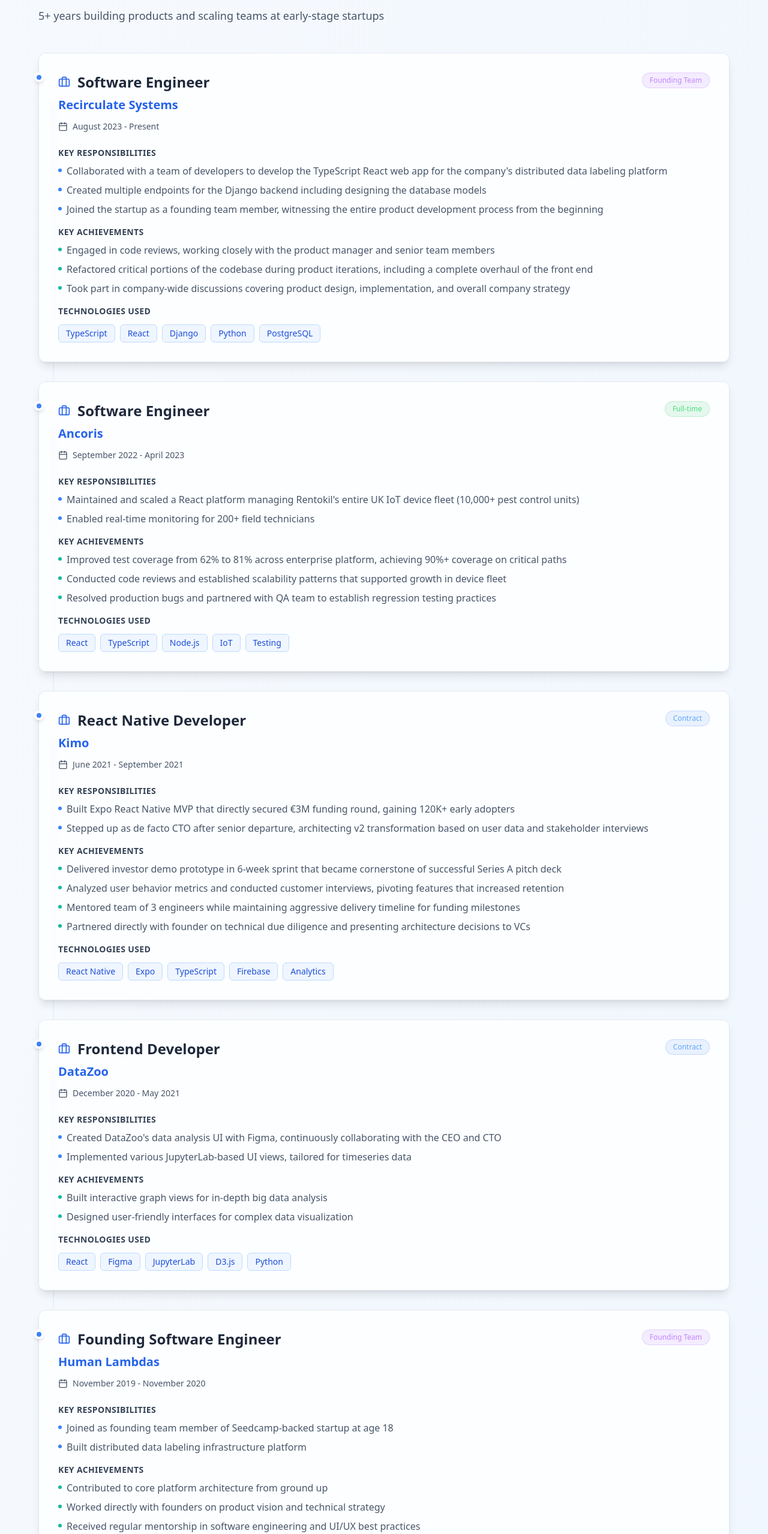
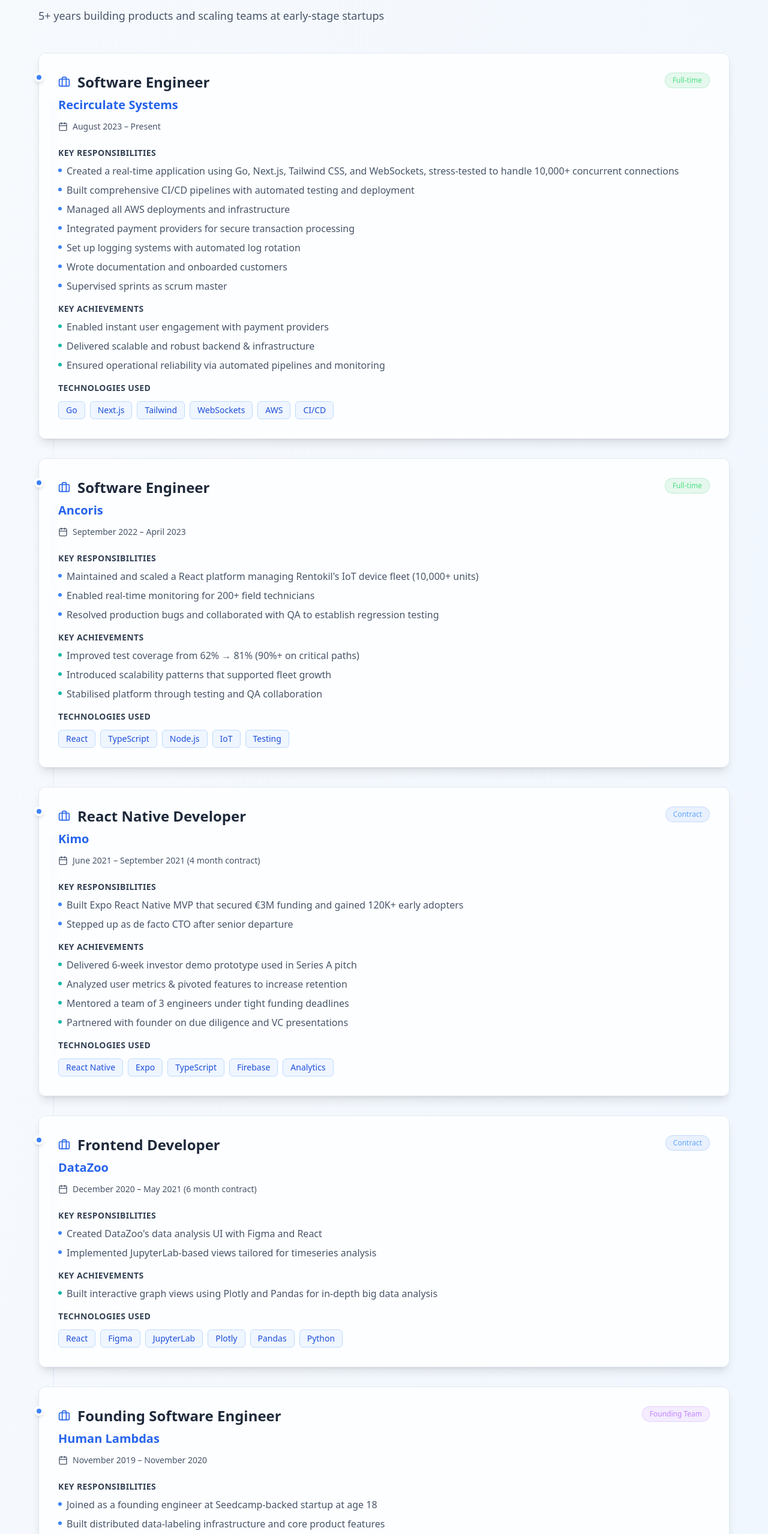
Before and after one commit to SeanJaeger1/Portfolio, a Next.js app: page / in a window 1280 px wide. Shown: the part 3528-6086 px from the top of the page at 60% size. Built offline with nearby package versions, Linux system fonts and the light colour scheme.

Commit message:
Refined project data

```diff
--- a/components/ExperienceSection.tsx
+++ b/components/ExperienceSection.tsx
@@ -1,6 +1,8 @@
 import { FC } from 'react'
 import { motion } from 'framer-motion'
-import { Calendar, MapPin, ExternalLink, Briefcase } from 'lucide-react'
+import { Calendar, MapPin, Briefcase } from 'lucide-react'
+
+type ExperienceType = 'full-time' | 'contract' | 'founding'
 
 interface Experience {
   company: string
@@ -10,107 +12,130 @@
   description: string[]
   achievements: string[]
   technologies: string[]
-  type?: 'full-time' | 'contract' | 'founding'
+  type?: ExperienceType
 }
 
 const ExperienceSection: FC = () => {
   const experiences: Experience[] = [
     {
-      company: "Recirculate Systems",
-      role: "Software Engineer",
-      duration: "August 2023 - Present",
+      company: 'Recirculate Systems',
+      role: 'Software Engineer',
+      duration: 'August 2023 – Present',
       description: [
-        "Collaborated with a team of developers to develop the TypeScript React web app for the company's distributed data labeling platform",
-        "Created multiple endpoints for the Django backend including designing the database models",
-        "Joined the startup as a founding team member, witnessing the entire product development process from the beginning"
+        'Created a real-time application using Go, Next.js, Tailwind CSS, and WebSockets, stress-tested to handle 10,000+ concurrent connections',
+        'Built comprehensive CI/CD pipelines with automated testing and deployment',
+        'Managed all AWS deployments and infrastructure',
+        'Integrated payment providers for secure transaction processing',
+        'Set up logging systems with automated log rotation',
+        'Wrote documentation and onboarded customers',
+        'Supervised sprints as scrum master',
       ],
       achievements: [
-        "Engaged in code reviews, working closely with the product manager and senior team members",
-        "Refactored critical portions of the codebase during product iterations, including a complete overhaul of the front end",
-        "Took part in company-wide discussions covering product design, implementation, and overall company strategy"
+        'Enabled instant user engagement with payment providers',
+        'Delivered scalable and robust backend & infrastructure',
+        'Ensured operational reliability via automated pipelines and monitoring',
       ],
-      technologies: ["TypeScript", "React", "Django", "Python", "PostgreSQL"],
-      type: "founding"
+      technologies: ['Go', 'Next.js', 'Tailwind', 'WebSockets', 'AWS', 'CI/CD'],
+      type: 'full-time',
     },
     {
-      company: "Ancoris",
-      role: "Software Engineer",
-      duration: "September 2022 - April 2023",
+      company: 'Ancoris',
+      role: 'Software Engineer',
+      duration: 'September 2022 – April 2023',
       description: [
-        "Maintained and scaled a React platform managing Rentokil's entire UK IoT device fleet (10,000+ pest control units)",
-        "Enabled real-time monitoring for 200+ field technicians"
+        "Maintained and scaled a React platform managing Rentokil's IoT device fleet (10,000+ units)",
+        'Enabled real-time monitoring for 200+ field technicians',
+        'Resolved production bugs and collaborated with QA to establish regression testing',
       ],
       achievements: [
-        "Improved test coverage from 62% to 81% across enterprise platform, achieving 90%+ coverage on critical paths",
-        "Conducted code reviews and established scalability patterns that supported growth in device fleet",
-        "Resolved production bugs and partnered with QA team to establish regression testing practices"
+        'Improved test coverage from 62% → 81% (90%+ on critical paths)',
+        'Introduced scalability patterns that supported fleet growth',
+        'Stabilised platform through testing and QA collaboration',
       ],
-      technologies: ["React", "TypeScript", "Node.js", "IoT", "Testing"],
-      type: "full-time"
+      technologies: ['React', 'TypeScript', 'Node.js', 'IoT', 'Testing'],
+      type: 'full-time',
     },
     {
-      company: "Kimo",
-      role: "React Native Developer",
-      duration: "June 2021 - September 2021",
-      type: "contract",
+      company: 'Kimo',
+      role: 'React Native Developer',
+      duration: 'June 2021 – September 2021 (4 month contract)',
       description: [
-        "Built Expo React Native MVP that directly secured €3M funding round, gaining 120K+ early adopters",
-        "Stepped up as de facto CTO after senior departure, architecting v2 transformation based on user data and stakeholder interviews"
+        'Built Expo React Native MVP that secured €3M funding and gained 120K+ early adopters',
+        'Stepped up as de facto CTO after senior departure',
       ],
       achievements: [
-        "Delivered investor demo prototype in 6-week sprint that became cornerstone of successful Series A pitch deck",
-        "Analyzed user behavior metrics and conducted customer interviews, pivoting features that increased retention",
-        "Mentored team of 3 engineers while maintaining aggressive delivery timeline for funding milestones",
-        "Partnered directly with founder on technical due diligence and presenting architecture decisions to VCs"
+        'Delivered 6-week investor demo prototype used in Series A pitch',
+        'Analyzed user metrics & pivoted features to increase retention',
+        'Mentored a team of 3 engineers under tight funding deadlines',
+        'Partnered with founder on due diligence and VC presentations',
       ],
-      technologies: ["React Native", "Expo", "TypeScript", "Firebase", "Analytics"],
+      technologies: [
+        'React Native',
+        'Expo',
+        'TypeScript',
+        'Firebase',
+        'Analytics',
+      ],
+      type: 'contract',
     },
     {
-      company: "DataZoo",
-      role: "Frontend Developer",
-      duration: "December 2020 - May 2021",
-      type: "contract",
+      company: 'DataZoo',
+      role: 'Frontend Developer',
+      duration: 'December 2020 – May 2021 (6 month contract)',
       description: [
-        "Created DataZoo's data analysis UI with Figma, continuously collaborating with the CEO and CTO",
-        "Implemented various JupyterLab-based UI views, tailored for timeseries data"
+        "Created DataZoo's data analysis UI with Figma and React",
+        'Implemented JupyterLab-based views tailored for timeseries analysis',
       ],
       achievements: [
-        "Built interactive graph views for in-depth big data analysis",
-        "Designed user-friendly interfaces for complex data visualization"
+        'Built interactive graph views using Plotly and Pandas for in-depth big data analysis',
       ],
-      technologies: ["React", "Figma", "JupyterLab", "D3.js", "Python"],
+      technologies: [
+        'React',
+        'Figma',
+        'JupyterLab',
+        'Plotly',
+        'Pandas',
+        'Python',
+      ],
+      type: 'contract',
     },
     {
-      company: "Human Lambdas",
-      role: "Founding Software Engineer",
-      duration: "November 2019 - November 2020",
+      company: 'Human Lambdas',
+      role: 'Founding Software Engineer',
+      duration: 'November 2019 – November 2020',
       description: [
-        "Joined as founding team member of Seedcamp-backed startup at age 18",
-        "Built distributed data labeling infrastructure platform"
+        'Joined as a founding engineer at Seedcamp-backed startup at age 18',
+        'Built distributed data-labeling infrastructure and core product features',
       ],
       achievements: [
-        "Contributed to core platform architecture from ground up",
-        "Worked directly with founders on product vision and technical strategy",
-        "Received regular mentorship in software engineering and UI/UX best practices"
+        'Helped shape core architecture from the ground up',
+        'Worked directly with founders on product and technical strategy',
+        'Received mentorship in engineering and UI/UX best practices',
       ],
-      technologies: ["JavaScript", "React", "Node.js", "AWS", "Docker"],
-      type: "founding"
-    }
+      technologies: ['JavaScript', 'React', 'Node.js', 'AWS', 'Docker'],
+      type: 'founding',
+    },
   ]
 
-  const getTypeColor = (type?: string) => {
+  const getTypeColor = (type?: ExperienceType) => {
     switch (type) {
-      case 'founding': return 'bg-purple-500/10 text-purple-400 border-purple-500/20'
-      case 'contract': return 'bg-blue-500/10 text-blue-400 border-blue-500/20'
-      default: return 'bg-green-500/10 text-green-400 border-green-500/20'
+      case 'founding':
+        return 'bg-purple-500/10 text-purple-400 border-purple-500/20'
+      case 'contract':
+        return 'bg-blue-500/10 text-blue-400 border-blue-500/20'
+      default:
+        return 'bg-green-500/10 text-green-400 border-green-500/20'
     }
   }
 
-  const getTypeLabel = (type?: string) => {
+  const getTypeLabel = (type?: ExperienceType) => {
     switch (type) {
-      case 'founding': return 'Founding Team'
-      case 'contract': return 'Contract'
-      default: return 'Full-time'
+      case 'founding':
+        return 'Founding Team'
+      case 'contract':
+        return 'Contract'
+      default:
+        return 'Full-time'
     }
   }
 
@@ -133,20 +158,18 @@
       <div className="space-y-8">
         {experiences.map((exp, index) => (
           <motion.div
-            key={index}
+            key={exp.company + index}
             initial={{ opacity: 0, x: -20 }}
             whileInView={{ opacity: 1, x: 0 }}
             viewport={{ once: true }}
-            transition={{ delay: index * 0.1 }}
+            transition={{ delay: index * 0.06 }}
             className="relative group"
           >
-            {/* Timeline line */}
             {index < experiences.length - 1 && (
               <div className="absolute left-6 top-20 w-0.5 h-full bg-gradient-to-b from-blue-500/50 to-transparent" />
             )}
 
             <div className="relative bg-white/80 backdrop-blur-sm rounded-xl p-8 border border-slate-200 shadow-lg group-hover:border-blue-500/50 transition-all duration-300">
-              {/* Timeline dot */}
               <div className="absolute -left-2 top-8 w-4 h-4 bg-blue-500 rounded-full border-4 border-white shadow-md" />
 
               <div className="flex flex-col md:flex-row md:items-start md:justify-between gap-4 mb-6">
@@ -174,7 +197,11 @@
                   </div>
                 </div>
 
-                <div className={`px-3 py-1 rounded-full text-xs font-medium border ${getTypeColor(exp.type)}`}>
+                <div
+                  className={`px-3 py-1 rounded-full text-xs font-medium border ${getTypeColor(
+                    exp.type
+                  )}`}
+                >
                   {getTypeLabel(exp.type)}
                 </div>
               </div>
@@ -186,7 +213,10 @@
                   </h5>
                   <ul className="space-y-2">
                     {exp.description.map((item, i) => (
-                      <li key={i} className="text-slate-400 flex items-start gap-2">
+                      <li
+                        key={i}
+                        className="text-slate-400 flex items-start gap-2"
+                      >
                         <span className="w-1.5 h-1.5 bg-blue-500 rounded-full mt-2 flex-shrink-0" />
                         <span className="text-slate-600">{item}</span>
                       </li>
@@ -200,7 +230,10 @@
                   </h5>
                   <ul className="space-y-2">
                     {exp.achievements.map((achievement, i) => (
-                      <li key={i} className="text-slate-400 flex items-start gap-2">
+                      <li
+                        key={i}
+                        className="text-slate-400 flex items-start gap-2"
+                      >
                         <span className="w-1.5 h-1.5 bg-teal-500 rounded-full mt-2 flex-shrink-0" />
                         <span className="text-slate-600">{achievement}</span>
                       </li>
```
